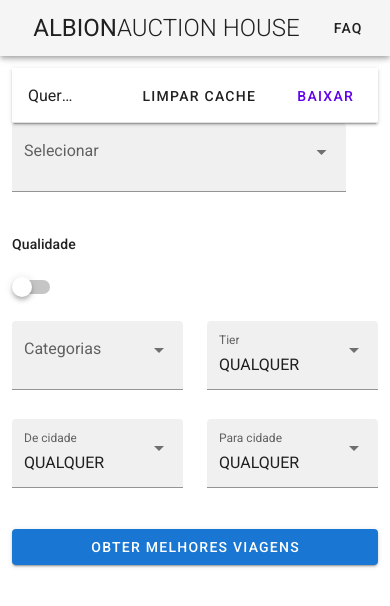
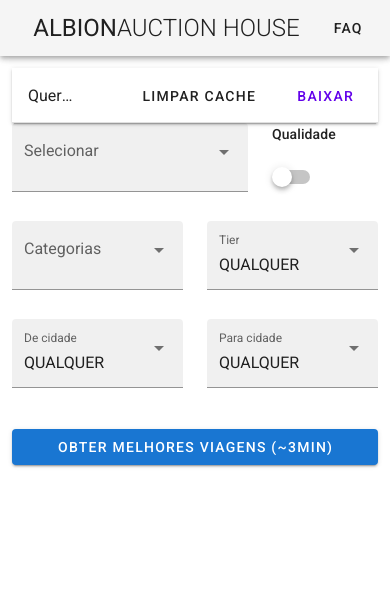
Before and after one commit to pedroivorbgrodrigues/albion-market, a Vue app: page / in a window 390 px wide. Shown: the top 606 px of the page. Built offline with nearby package versions, Linux system fonts and the light colour scheme.

Commit message:
mobile layout

```diff
--- a/src/views/Home.vue
+++ b/src/views/Home.vue
@@ -16,7 +16,7 @@
       </template>
     </v-banner>
     <v-row>
-      <v-col cols="11" class="pb-0">
+      <v-col cols="8" sm="10" md="11" class="pb-0">
         <v-autocomplete
           v-model="selected"
           :disabled="isUpdating"
@@ -28,6 +28,7 @@
           item-text="nome"
           item-value="id"
           multiple
+          validate-on-blur
         >
           <template v-slot:selection="data">
             <v-chip
@@ -58,13 +59,13 @@
           </template>
         </v-autocomplete>
       </v-col>
-      <v-col class="pb-0">
+      <v-col cols="4" sm="2" md="1" class="pb-0">
         <div class="subtitle-2">Qualidade</div>
         <v-switch color="primary" v-model="useQuality"></v-switch>
       </v-col>
     </v-row>
     <v-row>
-      <v-col class="py-0">
+      <v-col cols="6" md="4" lg="3" class="py-0">
         <v-select
           v-model="categories"
           :items="availableCategories"
@@ -74,10 +75,10 @@
           multiple
         ></v-select>
       </v-col>
-      <v-col class="py-0">
+      <v-col cols="6" md="4" lg="3" class="py-0">
         <v-select filled height="68" v-model="selectedTier" :items="tiers" label="Tier"></v-select>
       </v-col>
-      <v-col class="py-0">
+      <v-col cols="6" md="4" lg="3" class="py-0">
         <v-select
           filled
           height="68"
@@ -87,7 +88,7 @@
           label="De cidade"
         ></v-select>
       </v-col>
-      <v-col class="py-0">
+      <v-col cols="6" md="4" lg="3" class="py-0">
         <v-select filled height="68" v-model="toCity" :items="getToCities()" label="Para cidade"></v-select>
       </v-col>
     </v-row>
@@ -96,7 +97,7 @@
         <v-btn block @click="getPrices" dark>Obter viagens para os selecionados</v-btn>
       </v-col>
       <v-col cols="12" v-if="selected.length == 0">
-        <v-btn block color="primary" @click="getBestPrices" dark>Obter melhores viagens</v-btn>
+        <v-btn block color="primary" @click="getBestPrices" dark>Obter melhores viagens (~3min)</v-btn>
       </v-col>
     </v-row>
     <v-row>
```
